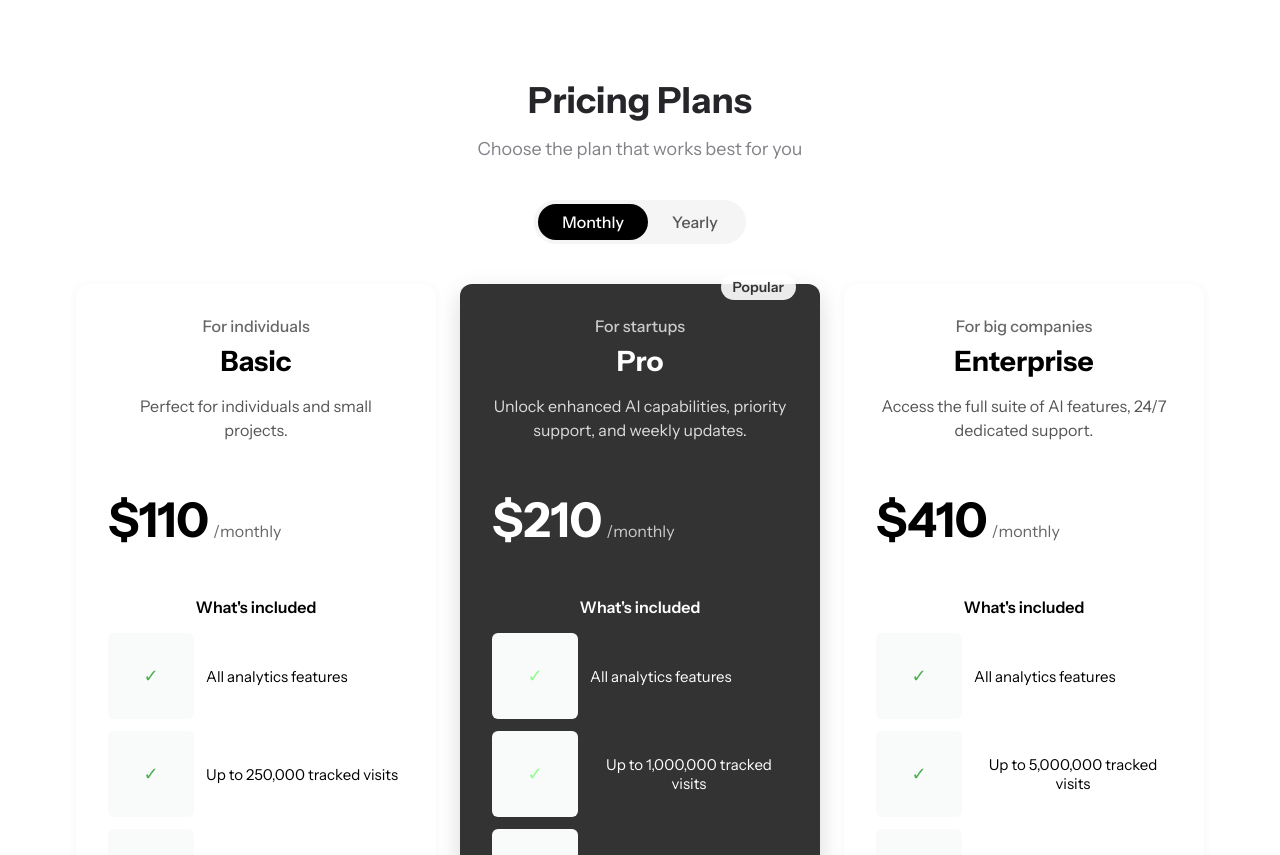
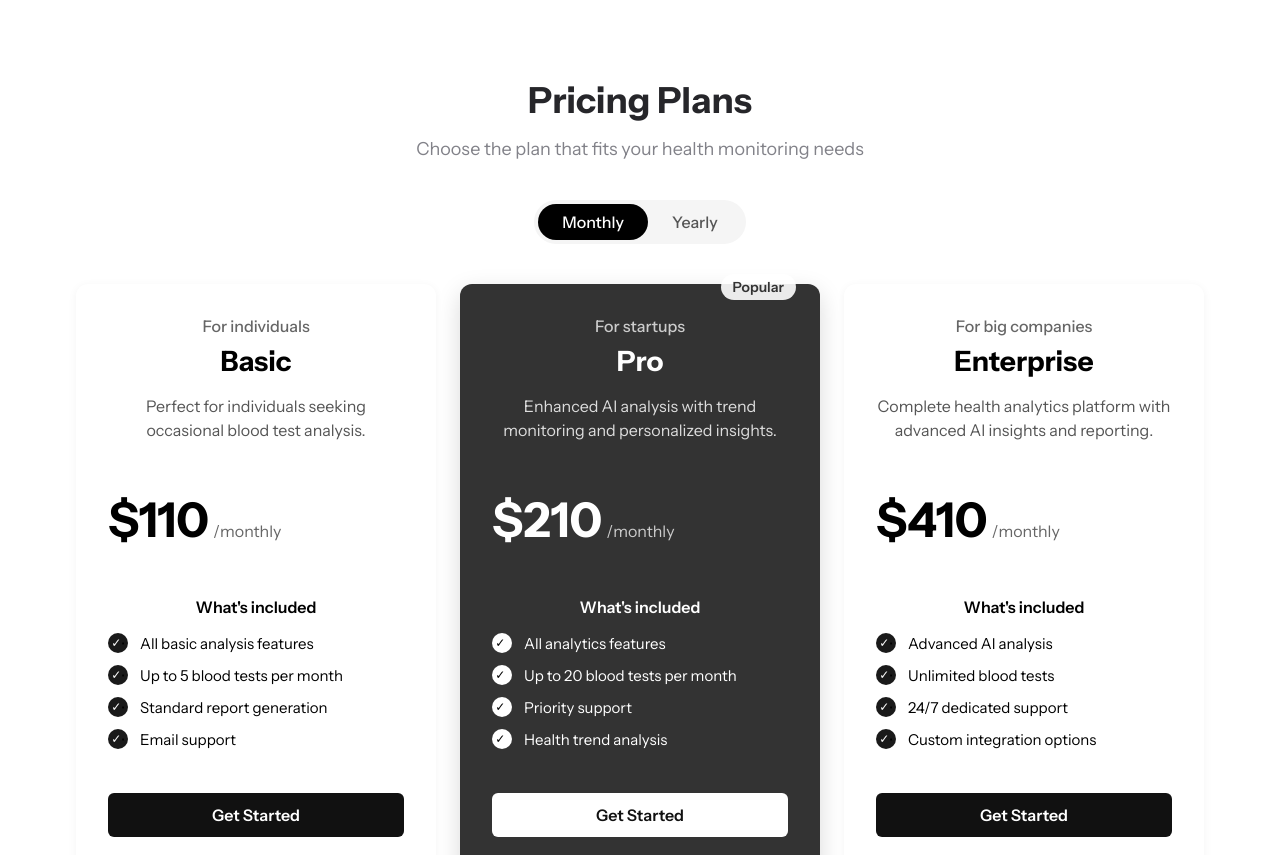
Before and after one commit to chinmaydas96/BloodTestAnalysisUI, a React (Create React App) app: page / in a window 1280 px wide. Shown: the part 1940-2795 px from the top of the page. Built offline with nearby package versions, Linux system fonts and the light colour scheme; a web font is replaced by a local one.

Commit message:
update pricing

```diff
--- a/src/App.css
+++ b/src/App.css
@@ -911,17 +911,6 @@
   margin-bottom: 12px;
 }
 
-.feature-icon {
-  color: #4CAF50;
-  font-size: 18px;
-  margin-right: 12px;
-  flex-shrink: 0;
-}
-
-.featured .feature-icon {
-  color: #8AFF8A;
-}
-
 .feature-text {
   font-size: 15px;
 }
@@ -1017,3 +1006,31 @@
     max-width: 400px;
   }
 }
+
+/*--- Pricing card icon styles ---*/
+.pricing-card .feature-icon {
+  display: inline-flex;
+  align-items: center;
+  justify-content: center;
+  width: 20px;
+  height: 20px;
+  border-radius: 50%;
+  background-color: #1a1a1a;
+  margin-right: 12px;
+  flex-shrink: 0;
+}
+
+.pricing-card .feature-icon::before {
+  content: "\2713";
+  color: #fff;
+  font-size: 12px;
+  line-height: 1;
+}
+
+.pricing-card.featured .feature-icon {
+  background-color: #fff;
+}
+
+.pricing-card.featured .feature-icon::before {
+  color: #000;
+}
--- a/src/components/Pricing.js
+++ b/src/components/Pricing.js
@@ -7,7 +7,7 @@ function Pricing() {
     <section className="pricing-section" id="pricing">
       <div className="pricing-container">
         <h2 className="section-title">Pricing Plans</h2>
-        <p className="section-subtitle">Choose the plan that works best for you</p>
+        <p className="section-subtitle">Choose the plan that fits your health monitoring needs</p>
 
         <div className="billing-toggle">
           <button
@@ -31,7 +31,7 @@ function Pricing() {
               <h3 className="pricing-plan-category">For individuals</h3>
               <h2 className="pricing-plan-name">Basic</h2>
               <p className="pricing-plan-description">
-                Perfect for individuals and small projects.
+                Perfect for individuals seeking occasional blood test analysis.
               </p>
             </div>
 
@@ -44,20 +44,20 @@ function Pricing() {
               <h4 className="features-title">What's included</h4>
               <ul className="features-list">
                 <li className="feature-item">
-                  <span className="feature-icon">✓</span>
-                  <span className="feature-text">All analytics features</span>
+                  <span className="feature-icon">•</span>
+                  <span className="feature-text">All basic analysis features</span>
                 </li>
                 <li className="feature-item">
-                  <span className="feature-icon">✓</span>
-                  <span className="feature-text">Up to 250,000 tracked visits</span>
+                  <span className="feature-icon">•</span>
+                  <span className="feature-text">Up to 5 blood tests per month</span>
                 </li>
                 <li className="feature-item">
-                  <span className="feature-icon">✓</span>
-                  <span className="feature-text">Normal support</span>
+                  <span className="feature-icon">•</span>
+                  <span className="feature-text">Standard report generation</span>
                 </li>
                 <li className="feature-item">
-                  <span className="feature-icon">✓</span>
-                  <span className="feature-text">Up to 3 team members</span>
+                  <span className="feature-icon">•</span>
+                  <span className="feature-text">Email support</span>
                 </li>
               </ul>
             </div>
@@ -75,7 +75,7 @@ function Pricing() {
               <h3 className="pricing-plan-category">For startups</h3>
               <h2 className="pricing-plan-name">Pro</h2>
               <p className="pricing-plan-description">
-                Unlock enhanced AI capabilities, priority support, and weekly updates.
+                Enhanced AI analysis with trend monitoring and personalized insights.
               </p>
             </div>
 
@@ -88,20 +88,20 @@ function Pricing() {
               <h4 className="features-title">What's included</h4>
               <ul className="features-list">
                 <li className="feature-item">
-                  <span className="feature-icon">✓</span>
+                  <span className="feature-icon">•</span>
                   <span className="feature-text">All analytics features</span>
                 </li>
                 <li className="feature-item">
-                  <span className="feature-icon">✓</span>
-                  <span className="feature-text">Up to 1,000,000 tracked visits</span>
+                  <span className="feature-icon">•</span>
+                  <span className="feature-text">Up to 20 blood tests per month</span>
                 </li>
                 <li className="feature-item">
-                  <span className="feature-icon">✓</span>
-                  <span className="feature-text">Premium support</span>
+                  <span className="feature-icon">•</span>
+                  <span className="feature-text">Priority support</span>
                 </li>
                 <li className="feature-item">
-                  <span className="feature-icon">✓</span>
-                  <span className="feature-text">Up to 10 team members</span>
+                  <span className="feature-icon">•</span>
+                  <span className="feature-text">Health trend analysis</span>
                 </li>
               </ul>
             </div>
@@ -118,7 +118,7 @@ function Pricing() {
               <h3 className="pricing-plan-category">For big companies</h3>
               <h2 className="pricing-plan-name">Enterprise</h2>
               <p className="pricing-plan-description">
-                Access the full suite of AI features, 24/7 dedicated support.
+                Complete health analytics platform with advanced AI insights and reporting.
               </p>
             </div>
 
@@ -131,20 +131,20 @@ function Pricing() {
               <h4 className="features-title">What's included</h4>
               <ul className="features-list">
                 <li className="feature-item">
-                  <span className="feature-icon">✓</span>
-                  <span className="feature-text">All analytics features</span>
+                  <span className="feature-icon">•</span>
+                  <span className="feature-text">Advanced AI analysis</span>
                 </li>
                 <li className="feature-item">
-                  <span className="feature-icon">✓</span>
-                  <span className="feature-text">Up to 5,000,000 tracked visits</span>
+                  <span className="feature-icon">•</span>
+                  <span className="feature-text">Unlimited blood tests</span>
                 </li>
                 <li className="feature-item">
-                  <span className="feature-icon">✓</span>
-                  <span className="feature-text">Dedicated support</span>
+                  <span className="feature-icon">•</span>
+                  <span className="feature-text">24/7 dedicated support</span>
                 </li>
                 <li className="feature-item">
-                  <span className="feature-icon">✓</span>
-                  <span className="feature-text">Up to 50 team members</span>
+                  <span className="feature-icon">•</span>
+                  <span className="feature-text">Custom integration options</span>
                 </li>
               </ul>
             </div>
```
